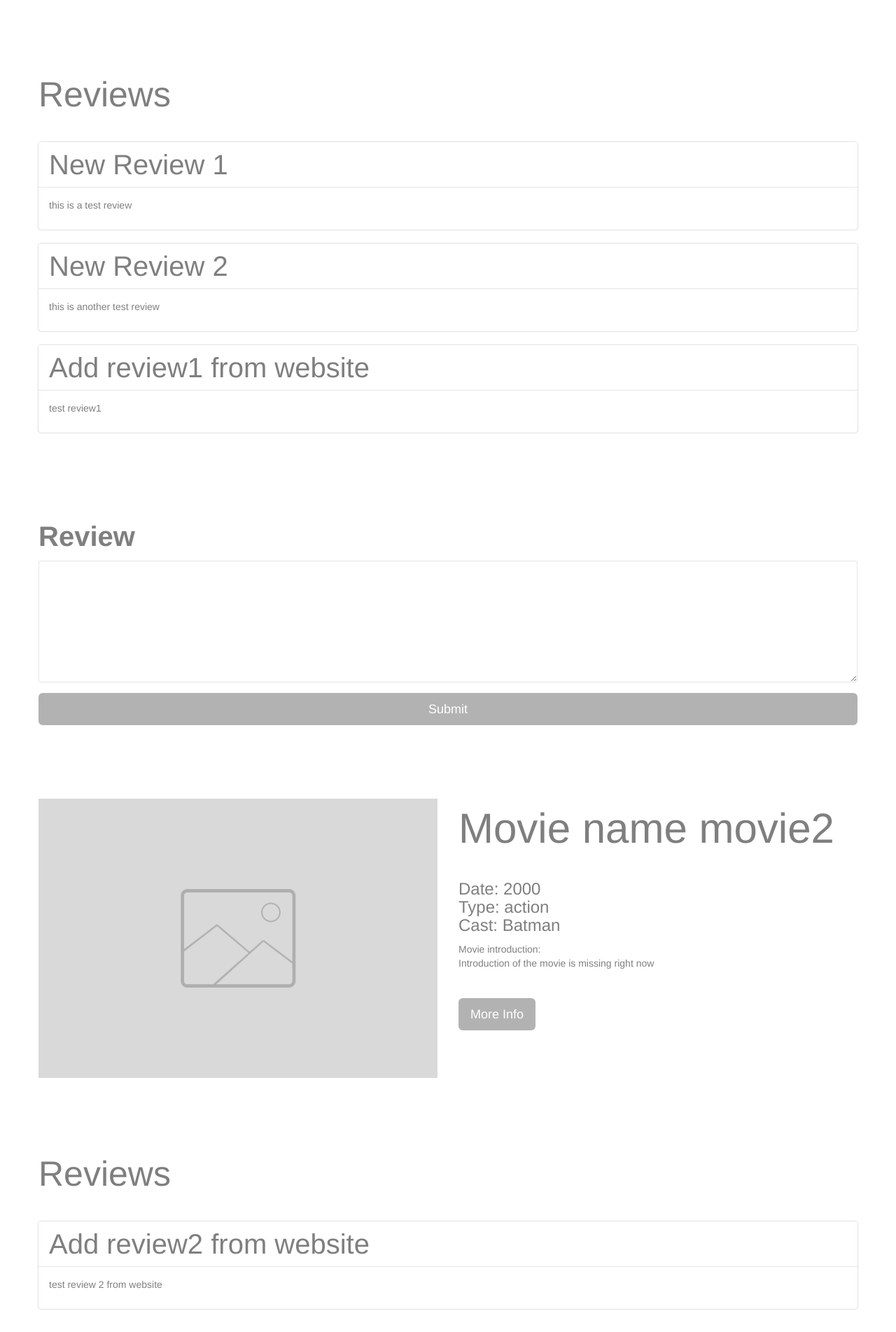
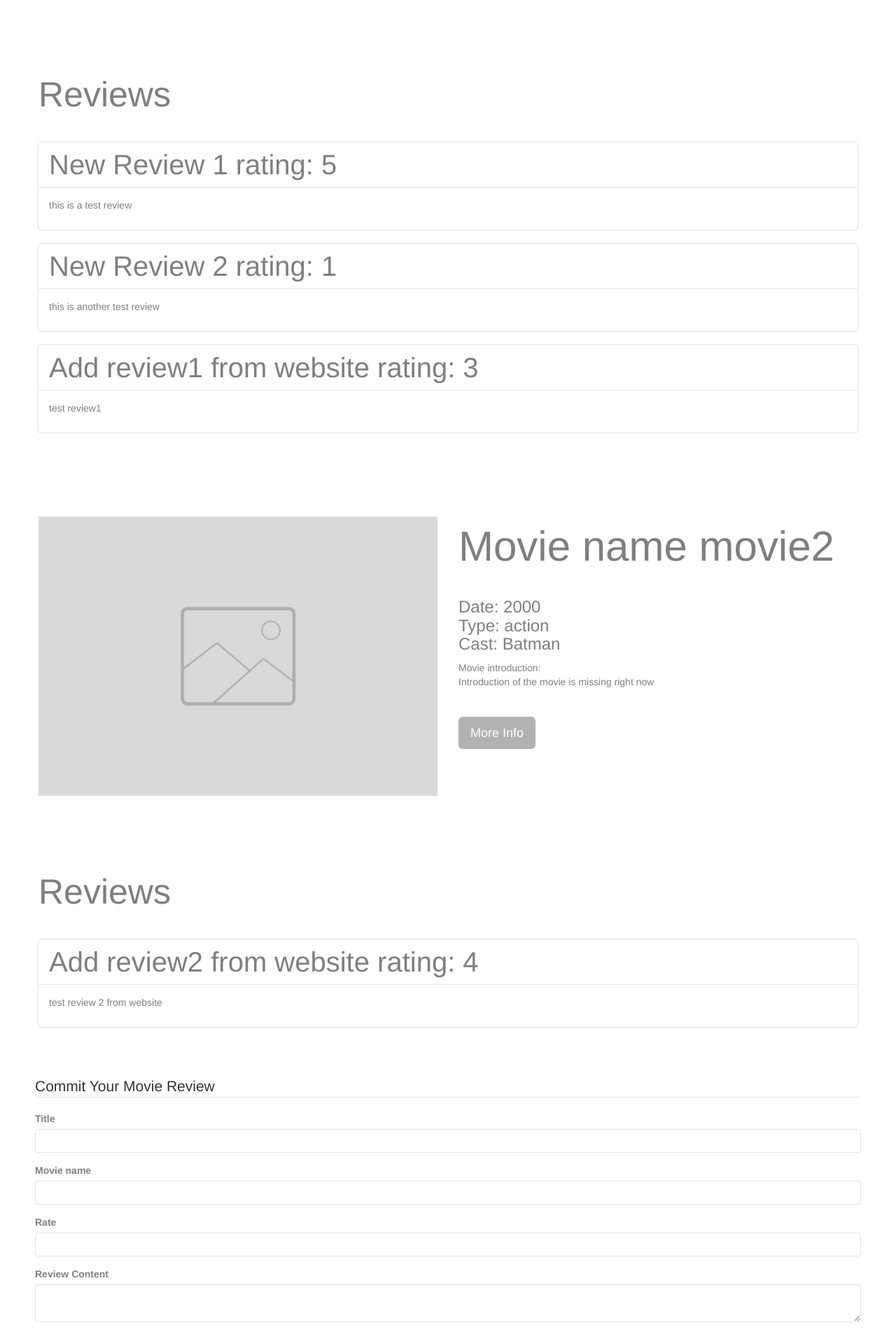
Before and after one commit to williamlwclwc/Hackathon-Movie-Review-Website, a Flask app: page /review in a window 1280 px wide. Shown: the part 545-2448 px from the top of the page at 70% size. Run offline with Flask 2, Linux system fonts and the light colour scheme; data comes from the database, SQL or seed files in the repository; both versions use the stored data as it was after the commit; some libraries are stand-ins or nearby versions.

Commit message:
add review submitting feature

```diff
--- a/movie_review/forms.py
+++ b/movie_review/forms.py
@@ -1,6 +1,6 @@
 from flask_wtf import FlaskForm
-from wtforms import StringField, PasswordField, SubmitField, BooleanField
-from wtforms.validators import DataRequired, Length, Email, EqualTo, ValidationError
+from wtforms import StringField, PasswordField, SubmitField, BooleanField, IntegerField, TextAreaField
+from wtforms.validators import DataRequired, Length, Email, EqualTo, ValidationError, NumberRange
 from movie_review.models import User
 
 
@@ -33,3 +33,15 @@ class LoginForm(FlaskForm):
                              validators=[DataRequired()])
     remember = BooleanField('Remember Password')
     submit = SubmitField('Login')
+
+
+class ReviewForm(FlaskForm):
+    title = StringField('Title',
+                        validators=[DataRequired()])
+    movie_name = StringField('Movie name',
+                             validators=[DataRequired()])
+    rate = IntegerField('Rate',
+                        validators=[DataRequired(), NumberRange(max=5, min=0)])
+    content = TextAreaField('Review Content',
+                            validators=[DataRequired()])
+    submit = SubmitField('Submit')
--- a/movie_review/models.py
+++ b/movie_review/models.py
@@ -36,7 +36,7 @@ class Review(db.Model):
 
 class Movie(db.Model):
     id = db.Column(db.Integer, primary_key=True)
-    name = db.Column(db.String(50), nullable=False)
+    name = db.Column(db.String(50), nullable=False, unique=True)
     date_released = db.Column(db.Integer, nullable=False)
     type = db.Column(db.String(100), nullable=False)
     cast = db.Column(db.String(100), nullable=False)
--- a/movie_review/routes.py
+++ b/movie_review/routes.py
@@ -1,5 +1,5 @@
 from flask import render_template, flash, redirect, url_for, request
-from movie_review.forms import RegistrationForm, LoginForm
+from movie_review.forms import RegistrationForm, LoginForm, ReviewForm
 from movie_review import app, db, bcrypt
 from movie_review.models import User, Review, Movie
 from flask_login import login_user, current_user, logout_user, login_required
@@ -53,11 +53,27 @@ def login():
     return render_template("login.html", title="Login", form=form)
 
 
-@app.route("/review")
+@app.route("/review", methods=['get', 'post'])
 def review():
     movies = Movie.query.all()
     reviews = Review.query.all()
-    return render_template("review.html", title="Review", movies=movies, reviews=reviews)
+    form = ReviewForm()
+    if form.validate_on_submit():
+        if current_user.is_authenticated:
+            movie = Movie.query.filter_by(name=form.movie_name.data).first()
+            if movie:
+                new_review = Review(title=form.title.data, rate=form.rate.data, content=form.content.data,
+                                    author=current_user, movie_id=movie.id)
+                db.session.add(new_review)
+                db.session.commit()
+                flash(f"Review created for {form.movie_name.data}!", "success")
+                return redirect(url_for("review"))
+            else:
+                flash("Movie name is not correct. Please try again.", "danger")
+        else:
+            flash("Please login your account first", "danger")
+            return redirect(url_for("login"))
+    return render_template("review.html", title="Review", movies=movies, reviews=reviews, form=form)
 
 
 @app.route("/logout")
--- a/movie_review/templates/login.html
+++ b/movie_review/templates/login.html
@@ -1,6 +1,6 @@
 {% extends "template.html" %}
 {% block content %}
-    <div class="bloc bgc-white l-bloc" id="bloc-2">
+    <div class="bloc bgc-white l-bloc">
         <form method="post" action="/login">
             {{ form.hidden_tag() }}
             <fieldset class="form-group">
--- a/movie_review/templates/register.html
+++ b/movie_review/templates/register.html
@@ -1,6 +1,6 @@
 {% extends "template.html" %}
 {% block content %}
-    <div class="bloc bgc-white l-bloc " id="bloc-2">
+    <div class="bloc bgc-white l-bloc">
         <form method="post" action="/register">
             {{ form.hidden_tag() }}
             <fieldset class="form-group">
--- a/movie_review/templates/review.html
+++ b/movie_review/templates/review.html
@@ -42,7 +42,7 @@
                                 <div class="panel">
                                     <div class="panel-heading">
                                         <h3 class="mg-clear ">
-                                            {{ review.title }}
+                                            {{ review.title }}  rating: {{ review.rate }}
                                         </h3>
                                     </div>
                                     <div class="panel-body">
@@ -58,28 +58,70 @@
             </div>
         </div>
         <!-- Footer - bloc-2 END -->
-
-        <!-- Footer - bloc-3 Review form-->
-        <div class="bloc bgc-white l-bloc " id="bloc-3">
-            <div class="container bloc-md">
-                <div class="row">
-                    <div class="col-sm-12">
-                        <form id="form_16228" novalidate success-msg="submit successfully" fail-msg="submit failed">
-                            <div class="form-group">
-                                <label>
-                                    Review
-                                </label><textarea class="form-control text" rows="8" cols="50" id="newreview"></textarea>
-                            </div>
-                            <div class="text-center">
-                                <button class="bloc-button btn btn-lg btn-d btn-block" type="submit" onclick="postReview()">
-                                    Submit<span class="special-tag-for-editing-text-with-html"></span>
-                                </button>
-                            </div>
-                        </form>
-                    </div>
+    {% endfor %}
+    <!-- Footer - bloc-3 Review form-->
+    <div class="bloc bgc-white l-bloc">
+        <form method="post" action="/review">
+            {{ form.hidden_tag() }}
+            <fieldset class="form-group">
+                <legend class="border-bottom mb-4">Commit Your Movie Review</legend>
+                <div class="form-group">
+                    {{ form.title.label(class="form-control-label") }}
+                    {% if form.title.errors %}
+                        {{ form.title(class="form-control form-control-lg is-invalid") }}
+                        <div class="invalid-feedback">
+                            {% for error in form.title.errors %}
+                                <span>{{ error }}</span>
+                            {% endfor %}
+                        </div>
+                    {% else %}
+                        {{ form.title(class="form-control form-control-lg") }}
+                    {% endif %}
                 </div>
+                <div class="form-group">
+                    {{ form.movie_name.label(class="form-control-label") }}
+                    {% if form.movie_name.errors %}
+                        {{ form.movie_name(class="form-control form-control-lg is-invalid") }}
+                        <div class="invalid-feedback">
+                            {% for error in form.movie_name.errors %}
+                                <span>{{ error }}</span>
+                            {% endfor %}
+                        </div>
+                    {% else %}
+                        {{ form.movie_name(class="form-control form-control-lg") }}
+                    {% endif %}
+                </div>
+                <div class="form-group">
+                    {{ form.rate.label(class="form-control-label") }}
+                    {% if form.rate.errors %}
+                        {{ form.rate(class="form-control form-control-lg is-invalid") }}
+                        <div class="invalid-feedback">
+                            {% for error in form.rate.errors %}
+                                <span>{{ error }}</span>
+                            {% endfor %}
+                        </div>
+                    {% else %}
+                        {{ form.rate(class="form-control form-control-lg") }}
+                    {% endif %}
+                </div>
+                <div class="form-group">
+                    {{ form.content.label(class="form-control-label") }}
+                    {% if form.content.errors %}
+                        {{ form.content(class="form-control form-control-lg is-invalid") }}
+                        <div class="invalid-feedback">
+                            {% for error in form.content.errors %}
+                                <span>{{ error }}</span>
+                            {% endfor %}
+                        </div>
+                    {% else %}
+                        {{ form.content(class="form-control form-control-lg") }}
+                    {% endif %}
+                </div>
+            </fieldset>
+            <div class="form-group">
+                {{ form.submit(class="bin-outline-info") }}
             </div>
-        </div>
-        <!-- Footer - bloc-3 END -->
-    {% endfor %}
+        </form>
+    </div>
+    <!-- Footer - bloc-3 END -->
 {% endblock content %}
```
Also changed, not shown: movie_review/site.db.
